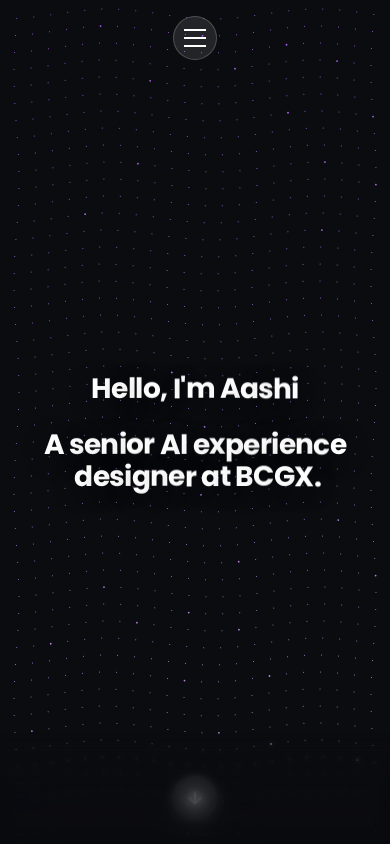
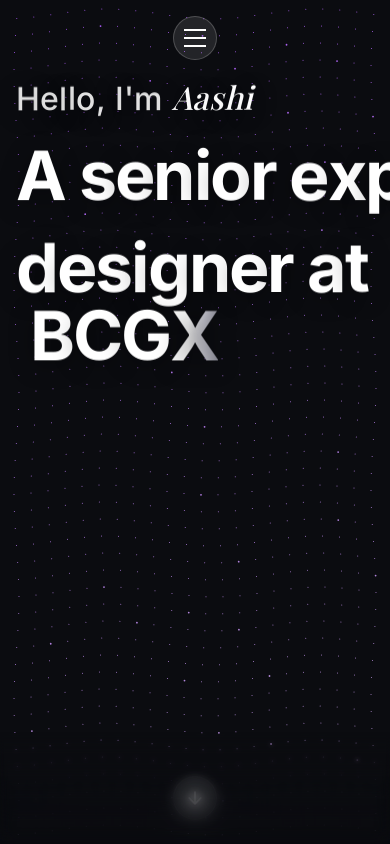
Before and after one commit to aashibhaiji/AashiBhaijiWebsite, a plain HTML site: page index.html in a window 390 px wide. Shown: the top 844 px of the page. Drawn offline with nearby package versions, Linux system fonts and the light colour scheme; animation ran at ten frames a second; a web font is replaced by a local one.

Commit message:
Update font family to Inter and Playfair Display across multiple HTML files, enhancing typography. Refactor hero-split.js to streamline headline display and animation, and adjust styles.css for improved layout and responsiveness in hero section.

```diff
--- a/hero-split.js
+++ b/hero-split.js
@@ -73,20 +73,17 @@
       return;
     }
 
-    var title = document.querySelector('.hero__title');
-    var lead = document.querySelector('.hero__lead');
-    if (!title || !lead) {
+    var headline = document.querySelector('.hero__display');
+    if (!headline) {
       if (pendingIntro) document.body.classList.remove('home-intro-pending');
       return;
     }
 
-    splitTextNodes(title);
-    splitTextNodes(lead);
+    splitTextNodes(headline);
 
-    var titleChars = title.querySelectorAll('.split-char');
-    var leadChars = lead.querySelectorAll('.split-char');
+    var chars = headline.querySelectorAll('.split-char');
 
-    gsap.set([titleChars, leadChars], { opacity: 0, y: '0.35em' });
+    gsap.set(chars, { opacity: 0, y: '0.35em' });
 
     var revealEls = getRevealElements();
     if (revealEls.length) {
@@ -95,23 +92,12 @@
 
     var tl = gsap.timeline({ defaults: { ease: 'power3.out' } });
 
-    tl.to(titleChars, {
+    tl.to(chars, {
       opacity: 1,
       y: 0,
-      stagger: 0.028,
+      stagger: 0.024,
       duration: 0.62
     });
-
-    tl.to(
-      leadChars,
-      {
-        opacity: 1,
-        y: 0,
-        stagger: 0.022,
-        duration: 0.58
-      },
-      '>'
-    );
 
     if (revealEls.length) {
       tl.to(
--- a/index.html
+++ b/index.html
@@ -7,7 +7,7 @@
   <meta name="description" content="Aashi Bhaiji — Experience designer crafting scalable product and system experiences at the intersection of business, technology, and human needs." />
   <link rel="preconnect" href="https://fonts.googleapis.com" />
   <link rel="preconnect" href="https://fonts.gstatic.com" crossorigin />
-  <link href="https://fonts.googleapis.com/css2?family=Poppins:ital,wght@0,300;0,400;0,500;0,600;0,700;0,800;0,900;1,400&display=swap" rel="stylesheet" />
+  <link href="https://fonts.googleapis.com/css2?family=Inter:ital,opsz,wght@0,14..32,100..900;1,14..32,100..900&family=Playfair+Display:ital,wght@0,400..900;1,400..900&display=swap" rel="stylesheet" />
   <link rel="stylesheet" href="styles.css" />
   <link rel="stylesheet" href="dot-field.css" />
   <link rel="stylesheet" href="gradual-blur.css" />
@@ -32,8 +32,11 @@
     <section class="hero">
       <div id="dot-field-container" class="hero__dot-field" aria-hidden="true"></div>
       <div class="hero__container">
-        <h1 class="hero__title">Hello, I'm Aashi</h1>
-        <p class="hero__lead">A senior <span class="hero__nowrap">AI experience</span> designer at <span class="hero__company">BCGX</span>.</p>
+        <h1 class="hero__display">
+          <span class="hero__greeting">Hello, I'm <em class="hero__name">Aashi</em></span>
+          <span class="hero__headline-line hero__nowrap">A senior experience</span>
+          <span class="hero__headline-line">designer at <span class="hero__company" aria-label="BCGX">BCG<span class="hero__company-x" aria-hidden="true">X</span></span></span>
+        </h1>
       </div>
       <a href="#projects" class="hero__scroll" aria-label="Scroll to projects">
         <svg width="24" height="24" viewBox="0 0 24 24" fill="none" stroke="currentColor" stroke-width="2" stroke-linecap="round" stroke-linejoin="round"><path d="M12 5v14M19 12l-7 7-7-7"/></svg>
--- a/styles.css
+++ b/styles.css
@@ -10,8 +10,10 @@
   --color-accent-dark: #3e6290;
   --color-border: rgba(0, 0, 0, 0.08);
 
-  --font-family: "Poppins", system-ui, -apple-system, "Segoe UI", sans-serif;
-  /* Hierarchy: light 300, regular 400, medium 500, semibold 600, bold 700, extrabold 800, black 900 */
+  /* Inter variable (opsz + wght) for UI, body, and headings; Playfair Display italic for hero accent */
+  --font-family: "Inter", system-ui, -apple-system, "Segoe UI", sans-serif;
+  --font-heading: "Inter", system-ui, -apple-system, "Segoe UI", sans-serif;
+  --font-accent: "Playfair Display", Georgia, "Times New Roman", serif;
 
   --space-xs: 0.5rem;
   --space-sm: 1rem;
@@ -44,10 +46,12 @@
   scroll-behavior: smooth;
   -webkit-text-size-adjust: 100%;
   text-size-adjust: 100%;
+  font-optical-sizing: auto;
 }
 
 body {
   font-family: var(--font-family);
+  font-optical-sizing: auto;
   font-weight: 400;
   font-size: clamp(1rem, 2vw, 1.0625rem);
   line-height: 1.65;
@@ -56,6 +60,37 @@
   -webkit-font-smoothing: antialiased;
   -moz-osx-font-smoothing: grayscale;
   overflow-x: hidden;
+}
+
+h1,
+h2,
+h3,
+h4,
+h5,
+h6,
+.section-label,
+.section-title,
+.project__media-caption,
+.project__title,
+.site-footer__hello,
+.site-footer__cta,
+.about-hero__title,
+.about-hero__role,
+.about-hero__logos-label,
+.about-content__heading,
+.about-exp__title,
+.about-exp__subheading,
+.about-skills__group,
+.project-hero__label,
+.project-hero__title,
+.project-section__title,
+.project-section__subtitle,
+.project-embed__title,
+.stage-card__num,
+.stage-card__title,
+.stage-card__back-title,
+.stage-card__back-label {
+  font-family: var(--font-heading);
 }
 
 /* Landing page is dark; project and about pages keep their existing light look */
@@ -405,11 +440,9 @@
   min-height: 100vh;
   min-height: 100dvh;
   width: 100%;
-  display: flex;
-  flex-direction: column;
-  justify-content: center;
-  align-items: center;
-  padding: calc(70px + var(--space-sm) + env(safe-area-inset-top, 0px)) 0 max(4rem, env(safe-area-inset-bottom, 0px));
+  display: block;
+  /* No top padding — copy is pinned via .hero__container so it stays at the top of the viewport */
+  padding: 0 0 max(1rem, env(safe-area-inset-bottom, 0px));
   position: relative;
   overflow: hidden;
   background-color: #0b0c10;
@@ -429,63 +462,106 @@
   white-space: nowrap;
 }
 
-.hero__title .split-char,
-.hero__lead .split-char {
+/* First headline: keep full phrase on one line (incl. “experience”) — width:100% alone can still wrap split glyphs */
+.hero__headline-line.hero__nowrap {
   display: inline-block;
+  width: max-content;
+  max-width: 100%;
+  overflow-wrap: normal;
+  word-break: normal;
+}
+
+.hero__display .split-char {
+  display: inline-block;
+  vertical-align: baseline;
+  line-height: inherit;
   will-change: transform, opacity;
 }
 
-.hero__container,
-.hero__scroll {
-  position: relative;
-  z-index: 1;
-}
-
-@media (min-width: 769px) {
-  .hero {
-    padding: calc(80px + var(--space-md) + env(safe-area-inset-top, 0px)) 0 max(5rem, env(safe-area-inset-bottom, 0px));
-  }
-}
-
 .hero__container {
+  position: absolute;
+  left: 0;
+  right: 0;
+  top: calc(env(safe-area-inset-top, 0px) + 3.5rem);
   width: 100%;
   max-width: 90rem;
   margin: 0 auto;
   padding: 0 max(clamp(1rem, 4vw, 2.5rem), env(safe-area-inset-left, 0px)) 0 max(clamp(1rem, 4vw, 2.5rem), env(safe-area-inset-right, 0px));
   display: flex;
   flex-direction: column;
-  align-items: center;
-  text-align: center;
-}
-
-.hero__title {
-  font-family: var(--font-family);
-  font-size: clamp(1.75rem, 6.5vw, 4.5rem);
-  font-weight: 700;
-  line-height: 1.15;
-  letter-spacing: -0.025em;
+  /* stretch = full content width; flex-start was shrinking the h1 to min-content (~1 char), forcing one letter per line */
+  align-items: stretch;
+  text-align: left;
+  z-index: 2;
+  pointer-events: none;
+}
+
+.hero__container > * {
+  pointer-events: auto;
+}
+
+@media (min-width: 769px) {
+  .hero__container {
+    top: calc(env(safe-area-inset-top, 0px) + 4.25rem);
+  }
+}
+
+/* Home hero: three stacked lines — block layout avoids flex min-content shrink (one char per line / 1000+ px tall h1) */
+.hero__display {
+  display: block;
+  width: 100%;
+  max-width: min(92vw, 36rem);
+  margin: 0;
+  font-weight: 700;
+  line-height: 1;
+  letter-spacing: -0.03em;
   color: #ffffff;
-  margin-bottom: var(--space-md);
+  text-shadow: 0 4px 24px rgba(0, 0, 0, 0.4);
+}
+
+.hero__greeting {
+  display: block;
   width: 100%;
-  max-width: min(90vw, 42ch);
-  text-align: center;
-  text-wrap: balance;
-  text-shadow: 0 4px 24px rgba(0, 0, 0, 0.4);
-}
-
-.hero__lead {
-  font-family: var(--font-family);
-  font-size: clamp(1.75rem, 6.5vw, 4.5rem);
-  font-weight: 700;
-  line-height: 1.15;
-  letter-spacing: -0.025em;
+  font-size: 32px;
+  font-weight: 500;
+  letter-spacing: 0.01em;
+  line-height: 1.08;
+  margin: 0;
+  color: rgba(255, 255, 255, 0.88);
+}
+
+.hero__name {
+  font-family: var(--font-accent);
+  font-style: italic;
+  font-weight: 500;
+  font-size: 1em;
+  letter-spacing: 0.01em;
   color: #ffffff;
-  margin-bottom: 0;
+}
+
+.hero__name .split-char {
+  font-family: var(--font-accent);
+  font-style: italic;
+  font-weight: 500;
+}
+
+.hero__headline-line {
+  display: block;
   width: 100%;
-  max-width: min(92vw, 48ch);
-  text-align: center;
-  text-wrap: balance;
-  text-shadow: 0 4px 24px rgba(0, 0, 0, 0.4);
+  font-size: 68px;
+  font-weight: 700;
+  line-height: 1;
+  letter-spacing: -0.03em;
+  margin: 0;
+  padding: 0;
+}
+
+.hero__greeting + .hero__headline-line {
+  margin-top: -0.06em;
+}
+
+.hero__headline-line + .hero__headline-line {
+  margin-top: -0.2em;
 }
 
 .hero__company {
@@ -497,8 +573,35 @@
   color: inherit;
 }
 
+/* During intro, hide raw “X” until split runs (avoids flash before GSAP sets split-char opacity) */
+body.home-intro-pending .hero__company-x {
+  color: transparent;
+}
+
+.hero__company-x {
+  display: inline-block;
+}
+
+/* Grey fade on the “X” (gradient lives on the animated .split-char inside) */
+.hero__company-x .split-char {
+  font-family: var(--font-heading);
+  font-weight: 700;
+  background: linear-gradient(
+    90deg,
+    #ffffff 0%,
+    #ffffff 38%,
+    #c4c4ce 72%,
+    #8b8b96 100%
+  );
+  -webkit-background-clip: text;
+  background-clip: text;
+  color: transparent;
+  -webkit-text-fill-color: transparent;
+}
+
 .hero__scroll {
   position: absolute;
+  z-index: 2;
   bottom: max(1.5rem, env(safe-area-inset-bottom, 0px));
   left: 50%;
   transform: translateX(-50%);
@@ -621,7 +724,6 @@
 
 .section-label {
   display: inline-block;
-  font-family: var(--font-family);
   font-size: 0.8125rem;
   font-weight: 700;
   letter-spacing: 0.12em;
@@ -654,7 +756,6 @@
 }
 
 .section-title {
-  font-family: var(--font-family);
   font-size: clamp(1.75rem, 3vw, 2.25rem);
   font-weight: 900;
   letter-spacing: -0.02em;
@@ -820,7 +921,6 @@
   position: absolute;
   bottom: var(--space-sm);
   left: var(--space-md);
-  font-family: var(--font-family);
   font-size: 0.6875rem;
   font-weight: 700;
   letter-spacing: 0.12em;
@@ -851,7 +951,6 @@
 }
 
 .project__title {
-  font-family: var(--font-family);
   font-size: clamp(1.25rem, 2vw, 1.5rem);
   font-weight: 700;
   letter-spacing: -0.01em;
@@ -948,7 +1047,6 @@
 }
 
 .site-footer__hello {
-  font-family: var(--font-family);
   font-size: clamp(1.375rem, 3.75vw, 2rem);
   font-weight: 700;
   color: #ffffff;
@@ -957,7 +1055,6 @@
 
 .site-footer__cta {
   margin-bottom: 0.5rem;
-  font-family: var(--font-family);
   font-size: clamp(1.25rem, 3.25vw, 1.875rem);
   font-weight: 700;
   color: #7cff67;
@@ -1112,7 +1209,6 @@
 }
 
 .about-hero__title {
-  font-family: var(--font-family);
   font-size: clamp(1.75rem, 4vw, 2.5rem);
   font-weight: 700;
   color: var(--color-text);
@@ -1218,7 +1314,6 @@
 }
 
 .about-content__heading {
-  font-family: var(--font-family);
   font-size: clamp(1.25rem, 2vw, 1.5rem);
   font-weight: 700;
   color: var(--color-text);
@@ -1305,7 +1400,6 @@
 }
 
 .about-exp__title {
-  font-family: var(--font-family);
   font-size: 1.125rem;
   font-weight: 700;
   color: var(--color-text);
@@ -1392,7 +1486,6 @@
 }
 
 .about-exp__subheading {
-  font-family: var(--font-family);
   font-size: 1rem;
   font-weight: 700;
   color: var(--color-text);
@@ -1463,7 +1556,6 @@
 }
 
 .about-skills__group {
-  font-family: var(--font-family);
   font-size: 0.9375rem;
   font-weight: 700;
   color: var(--color-text);
@@ -1540,7 +1632,6 @@
 }
 
 .project-hero__title {
-  font-family: var(--font-family);
   font-size: clamp(1.75rem, 4vw, 2.75rem);
   font-weight: 900;
   line-height: 1.2;
@@ -2066,7 +2157,6 @@
 }
 
 .project-section__title {
-  font-family: var(--font-family);
   font-size: clamp(1.25rem, 2vw, 1.5rem);
   font-weight: 700;
   color: var(--color-text);
@@ -2075,7 +2165,6 @@
 }
 
 .project-section__subtitle {
-  font-family: var(--font-family);
   font-size: 1.125rem;
   font-weight: 700;
   color: var(--color-text);
@@ -2481,7 +2570,6 @@
 }
 
 .project-embed__title {
-  font-family: var(--font-family);
   font-size: 0.875rem;
   font-weight: 700;
   color: var(--color-text);
@@ -2594,7 +2682,6 @@
 }
 
 .stage-card__num {
-  font-family: var(--font-family);
   font-weight: 900;
   font-size: 2rem;
   line-height: 1;
@@ -2603,7 +2690,6 @@
 }
 
 .stage-card__title {
-  font-family: var(--font-family);
   font-weight: 700;
   font-size: 1.125rem;
   line-height: 1.3;
@@ -2632,7 +2718,6 @@
 }
 
 .stage-card__back-title {
-  font-family: var(--font-family);
   font-weight: 700;
   font-size: 1rem;
   color: var(--color-text);
@@ -2640,7 +2725,6 @@
 }
 
 .stage-card__back-label {
-  font-family: var(--font-family);
   font-size: 0.8125rem;
   color: var(--color-text-muted);
 }
```
Also changed, not shown: about.html (+1 -1 lines), project-npci.html (+1 -1 lines), relaxo.html (+1 -1 lines), sun-pharma.html (+1 -1 lines).
